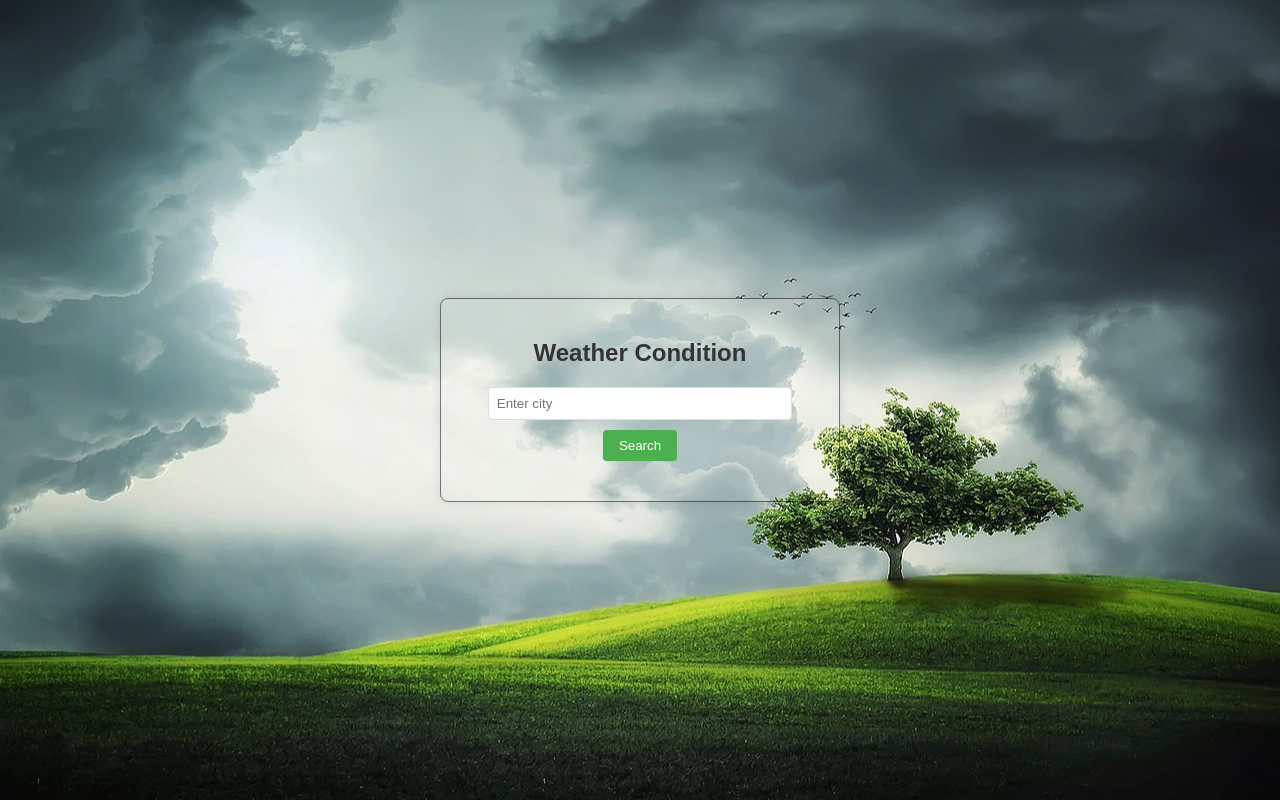
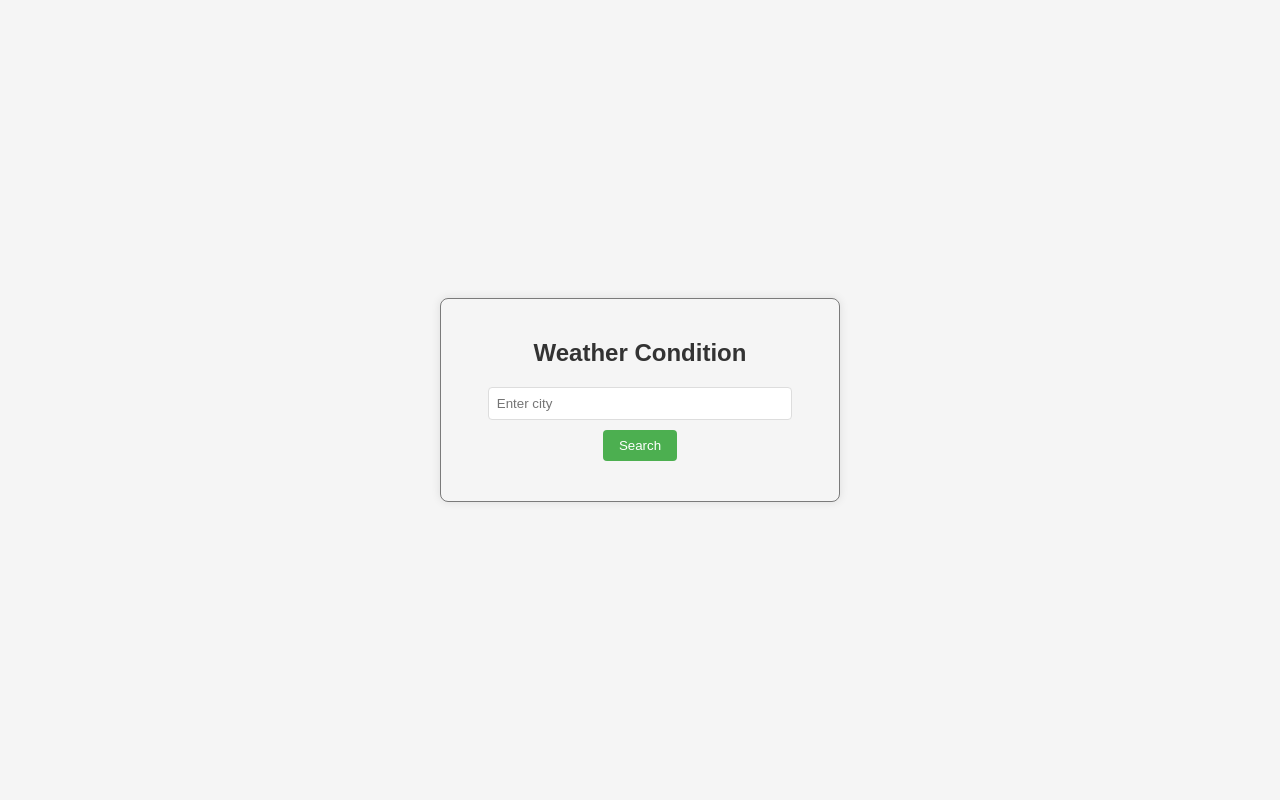
Before and after one commit to ChenchuSasank/Weather, a plain HTML site: page index.html in a window 1280 px wide. Drawn offline with Linux system fonts and the light colour scheme.

Commit message:
Update style.css

```diff
--- a/style.css
+++ b/style.css
@@ -8,7 +8,7 @@ body {
   height: 100vh;
   margin: 0;
   color: #333;
-  background-image: url('Weather/Weather.jpg');
+  background-image: url('');
   background-size: cover;
   background-position: center;
   background-repeat: no-repeat;
```
